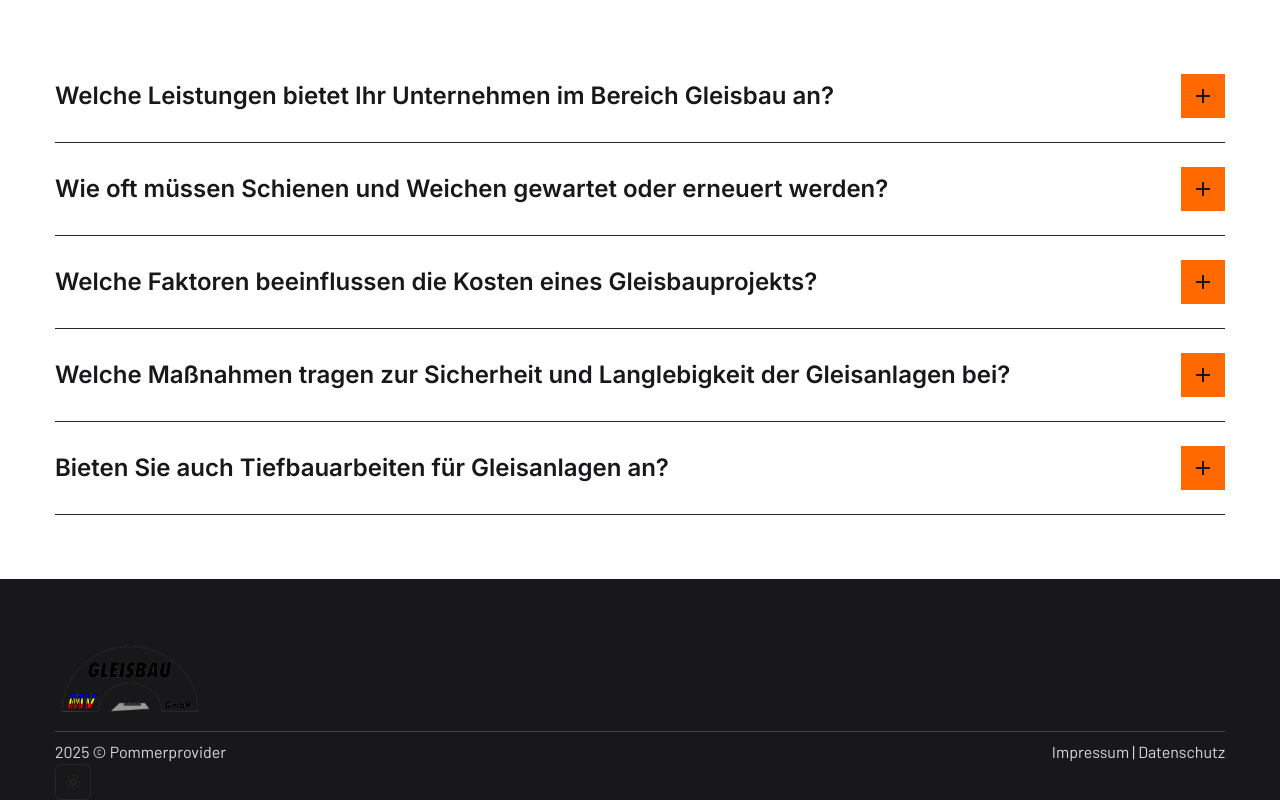
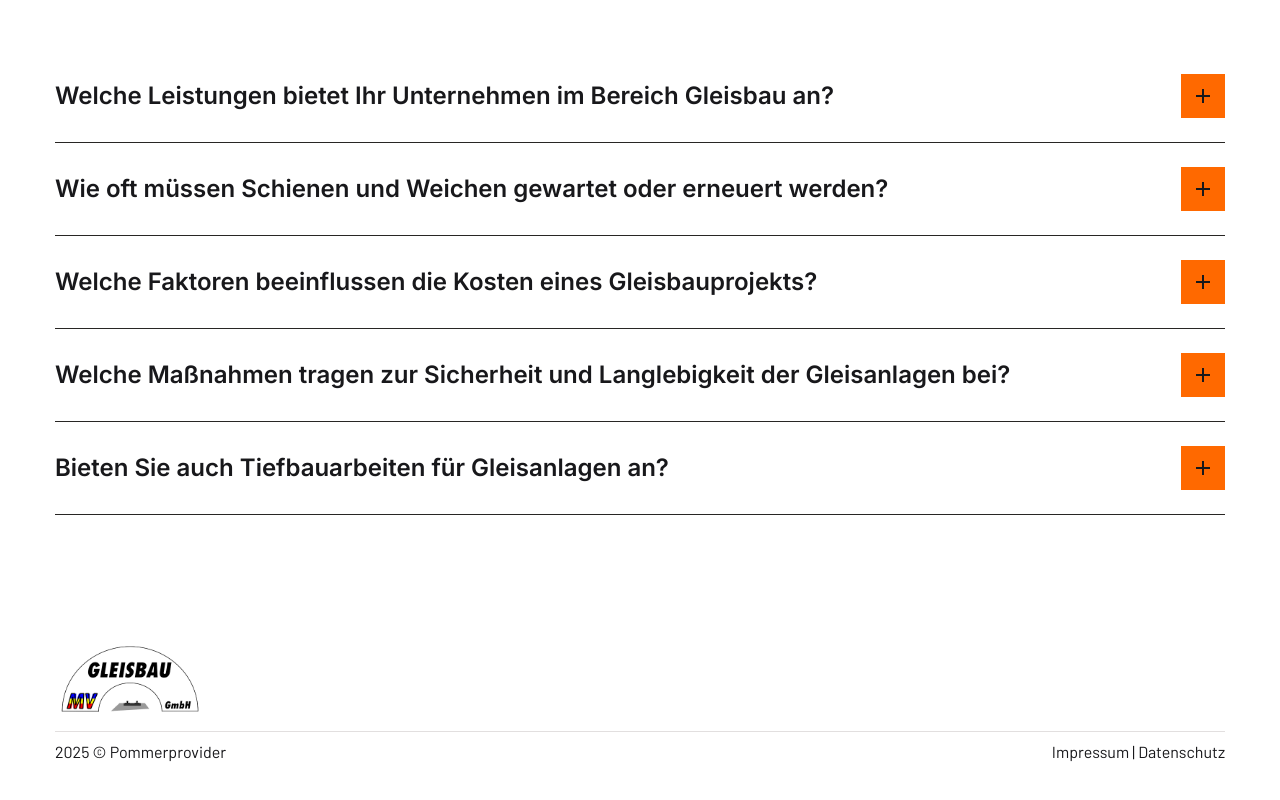
Before and after one commit to Nyi0309/Gleisbau_MV, a Next.js app: page / in a window 1280 px wide. Shown: the part 4303-5103 px from the top of the page. After the commit the page ends 5075 px from the top, so only its background shows below. Built offline with nearby package versions, Linux system fonts and the light colour scheme.

Commit message:
footer hell gemacht und impressum seite eingefügt

```diff
--- /dev/null
+++ b/src/app/impressum/page.tsx
@@ -0,0 +1,9 @@
+import React from 'react'
+
+const Impressum = () => {
+  return (
+    <div>Impressum und Datenschutz</div>
+  )
+}
+
+export default Impressum
--- a/src/app/layout.tsx
+++ b/src/app/layout.tsx
@@ -1,7 +1,7 @@
 import type { Metadata } from "next";
 import { Barlow, Inter } from "next/font/google";
 import "./globals.css";
-import { ThemeProvider } from "@/components/ui/theme-provider";
+
 
 const inter = Inter({
   variable: "--font-inter",
@@ -30,15 +30,7 @@ export default function RootLayout({
       <body
         className={`${inter.variable} ${barlow.variable} antialiased dark:bg-primary bg-white overflow-x-hidden`}
       >
-        <ThemeProvider
-          attribute="class"
-          defaultTheme="system"
-          enableSystem
-          disableTransitionOnChange
-        >
           {children}
-
-        </ThemeProvider>
       </body>
     </html>
   );
--- a/src/components/Footer.tsx
+++ b/src/components/Footer.tsx
@@ -1,21 +1,23 @@
 import React from 'react'
 import { ToggleButton } from './ToggleButton'
 import Logo from './Logo'
+import Link from 'next/link'
 
 const Footer = () => {
     return (
-        <footer className='relative pt-16 bg-primary'>
+        <footer className='relative pt-16 bg-white'>
             <div className='container mx-auto'>
                 {/**erste Reihe */}
-                <div className='mb-4'>
+
+               <div className='mb-4 w-[200px]'>
                     <Logo />
                 </div>
-                <div className='border-b border-border/20 mb-2'></div>
-                <div className='flex flex-col xl:flex-row items-start xl:items-center justify-between '>
-                    <p className='text-secondary-dark'>2025 © Pommerprovider</p>
-                    <p className='text-secondary-dark'>Impressum | Datenschutz</p>
+                <div className='border-b border-border/80 mb-2'></div>
+                <div className='flex flex-col xl:flex-row items-start xl:items-center justify-between mb-2'>
+                    <Link href="https://www.pommernprovider.de/" target='blank' className='text-primary'>2025 © Pommerprovider</Link>
+                    <Link href="/impressum" className='text-primary'>Impressum | Datenschutz</Link>
                 </div>
-                <ToggleButton />
+
             </div>
         </footer>
     )
```
